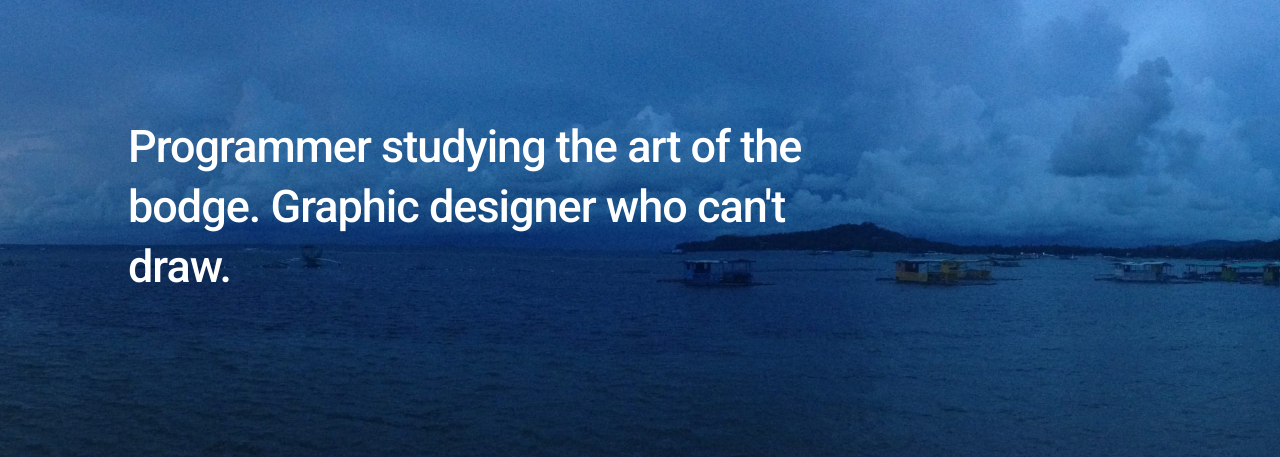
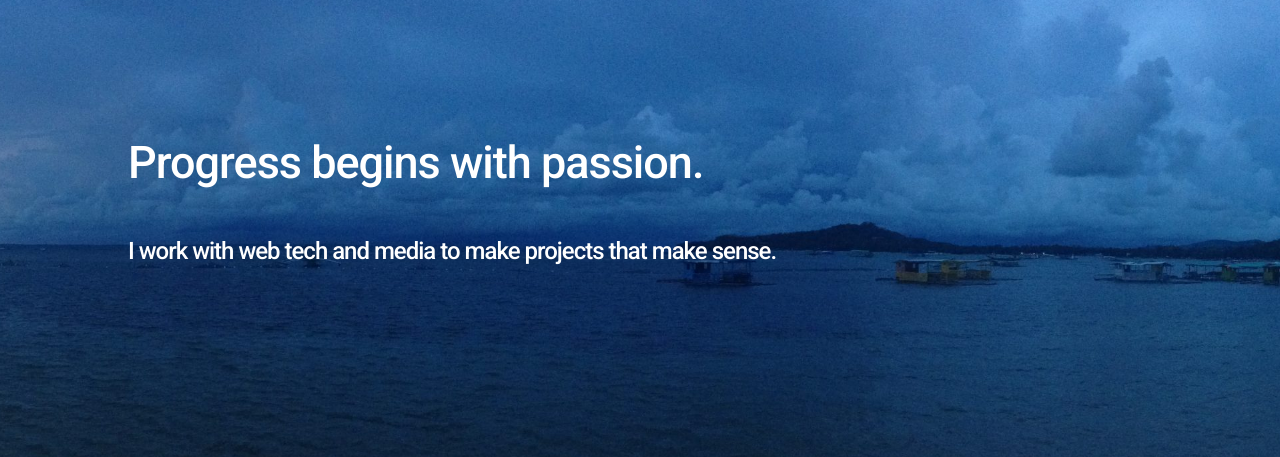
Before and after one commit to matthewmarcelo/matthewmarcelo.github.io, a plain HTML site: page index.html in a window 1280 px wide. Shown: the part 154-611 px from the top of the page. Drawn offline with Linux system fonts and the light colour scheme.

Commit message:
design update, added new logo and tagline

```diff
--- a/assets/css/me.css
+++ b/assets/css/me.css
@@ -183,7 +183,7 @@ body.page-template-page-fullsingle-me {
   -webkit-animation: fadein 4s;
           animation: fadein 4s;
   letter-spacing: -1px;
-  max-width: 66%; }
+  max-width: 100%; }
   @media (max-width: 800px) {
     .bio {
       max-width: none; } }
--- a/index.html
+++ b/index.html
@@ -14,12 +14,12 @@
 
 	<!-- Social & Open Graph -->
 	<meta property="og:title" content="Matthew Marcelo" />
-	<meta property="og:description" content="Programmer studying the art of the bodge. Graphic designer who can't draw." />
-	<meta property="og:image" content="https://demo.onepagelove.com/fullsingle-html/me/images/social.jpg"> <!-- include your hosted image full URL -->
-	<meta property="og:url" content="https://demo.onepagelove.com/fullsingle-html/me/" />
+	<meta property="og:description" content="Progress begins with passion." />
+	<meta property="og:image" content="https://matthewmarcelo.me/images/social.png"> <!-- include your hosted image full URL -->
+	<meta property="og:url" content="https://matthewmarcelo.me" />
 	<meta name="twitter:title" content="Matthew Marcelo" >
-	<meta name="twitter:description" content="Programmer studying the art of the bodge. Graphic designer who can't draw." />
-	<meta name="twitter:image" content="https://demo.onepagelove.com/fullsingle-html/me/images/social.jpg" /> <!-- include your hosted image full URL -->
+	<meta name="twitter:description" content="Progress begins with passion." />
+	<meta name="twitter:image" content="https://matthewmarcelo.me/images/social.png" /> <!-- include your hosted image full URL -->
 	<meta name="twitter:card" content="summary_large_image" />
 	<meta name="twitter:site" content="@mashumarusero" />
 	<meta name="twitter:creator" content="@mashumarusero" />
@@ -48,7 +48,8 @@
 
 		<div class="bio">
 
-			<p>Programmer studying the art of the bodge. Graphic designer who can't draw.</p>
+			<p>Progress begins with passion.</p>
+			<p style="font-size: 1.5rem;">I work with web tech and media to make projects that make sense.</p>
 
 		</div>
 
```
Also changed, not shown: images/logo.png, images/social.jpg (deleted), images/social.png (added), 1 other file.
